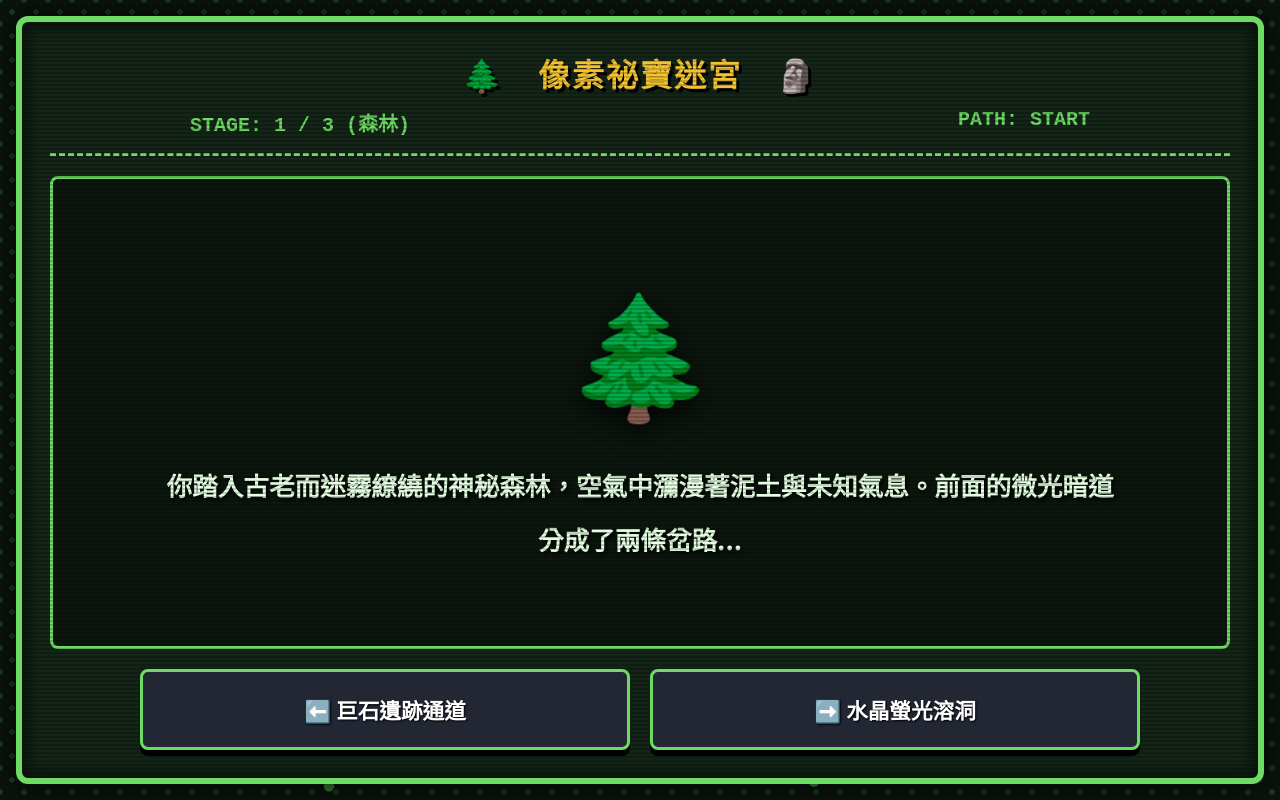
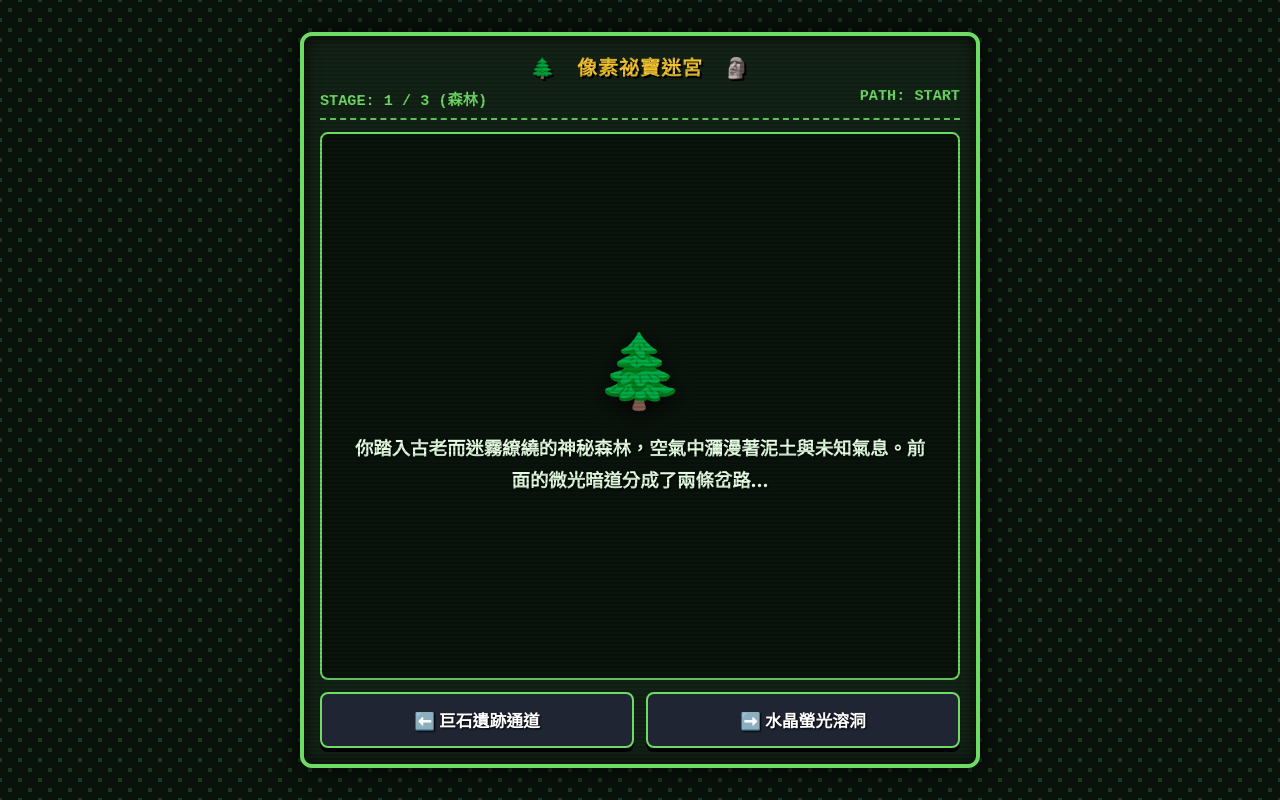
Before and after one commit to sasa0905/fail, a plain HTML site: page index.html in a window 1280 px wide. Drawn offline with Linux system fonts and the light colour scheme.

Commit message:
Update index.html

```diff
--- a/index.html
+++ b/index.html
@@ -2,7 +2,7 @@
 <html lang="zh-TW">
 <head>
   <meta charset="UTF-8">
-  <meta name="viewport" content="width=device-width, initial-scale=1.0">
+  <meta name="viewport" content="width=device-width, initial-scale=1.0, maximum-scale=1.0, user-scalable=no">
   <title>像素祕寶迷宮 - Pixel Treasure Hunt</title>
   <!-- Google Pixel Fonts -->
   <link rel="preconnect" href="https://fonts.googleapis.com">
@@ -16,46 +16,46 @@
     :root {
       --bg-color: #0d130e;
       --card-bg: #152217;
-      --border-color: #72db6c;
-      --text-color: #e2fce0;
+      --border-color: #6edb65;
+      --text-color: #e5ffe3;
       --accent-color: #ff4757;
       --success-color: #2ed573;
       --highlight-color: #f4c430;
-      --particle-color: #588e53;
+      --particle-color: #73e86b;
     }
 
     /* Dynamic Stage Themes */
     body.theme-forest {
-      --bg-color: #0b140d;
-      --card-bg: #142417;
+      --bg-color: #0a120c;
+      --card-bg: #132216;
       --border-color: #6edb65;
       --text-color: #e5ffe3;
       --particle-color: #73e86b;
       background-image:
-        radial-gradient(#1e3b22 15%, transparent 16%),
-        radial-gradient(#1e3b22 15%, transparent 16%);
+        radial-gradient(#1c3820 15%, transparent 16%),
+        radial-gradient(#1c3820 15%, transparent 16%);
     }
 
     body.theme-ruins {
-      --bg-color: #171410;
-      --card-bg: #29221a;
+      --bg-color: #16120e;
+      --card-bg: #261f18;
       --border-color: #f4c430;
       --text-color: #fff4d1;
       --particle-color: #cbb27a;
       background-image:
-        radial-gradient(#3d3223 15%, transparent 16%),
-        radial-gradient(#3d3223 15%, transparent 16%);
+        radial-gradient(#3a2e20 15%, transparent 16%),
+        radial-gradient(#3a2e20 15%, transparent 16%);
     }
 
     body.theme-cave {
-      --bg-color: #0b0c16;
-      --card-bg: #14172b;
+      --bg-color: #0a0b14;
+      --card-bg: #121526;
       --border-color: #00d2d3;
       --text-color: #e0f8ff;
       --particle-color: #64a6bd;
       background-image:
-        radial-gradient(#202545 15%, transparent 16%),
-        radial-gradient(#202545 15%, transparent 16%);
+        radial-gradient(#1e2340 15%, transparent 16%),
+        radial-gradient(#1e2340 15%, transparent 16%);
     }
 
     * {
@@ -63,65 +63,72 @@
       margin: 0;
       padding: 0;
       user-select: none;
+      -webkit-tap-highlight-color: transparent;
+    }
+
+    html, body {
+      width: 100%;
+      height: 100%;
+      height: 100dvh;
+      overflow: hidden;
     }
 
     body {
       background-color: var(--bg-color);
       color: var(--text-color);
       font-family: 'Noto Sans TC', sans-serif;
-      width: 100vw;
-      height: 100vh;
-      margin: 0;
-      padding: 16px;
       display: flex;
       justify-content: center;
       align-items: center;
-      background-size: 24px 24px;
-      background-position: 0 0, 12px 12px;
-      transition: background-color 0.8s ease, color 0.8s ease;
-      overflow: hidden;
+      padding: 12px;
+      background-size: 20px 20px;
+      background-position: 0 0, 10px 10px;
+      transition: background-color 0.6s ease, color 0.6s ease;
       position: relative;
     }
 
-    /* Canvas for Particles & Falling Gravel */
-    #particle-canvas {
-      position: absolute;
+    /* Topmost Overlay Canvas for Gravel/Debris Effects */
+    #top-debris-canvas {
+      position: fixed;
       top: 0;
       left: 0;
-      width: 100%;
-      height: 100%;
+      width: 100vw;
+      height: 100vh;
+      height: 100dvh;
       pointer-events: none;
-      z-index: 1;
+      z-index: 9999; /* Highest overlay layer */
     }
 
-    /* Fullscreen Arcade Frame */
+    /* Compact & Fully Responsive Arcade Frame */
     .game-container {
       width: 100%;
+      max-width: 680px;
       height: 100%;
+      max-height: 92dvh;
       background-color: var(--card-bg);
-      border: 6px solid var(--border-color);
-      box-shadow: 0 0 30px rgba(0, 0, 0, 0.9), inset 0 0 20px rgba(0,0,0,0.8);
+      border: 4px solid var(--border-color);
+      box-shadow: 0 0 25px rgba(0, 0, 0, 0.85), inset 0 0 15px rgba(0,0,0,0.8);
       border-radius: 12px;
-      padding: 28px;
+      padding: 16px;
       display: flex;
       flex-direction: column;
-      gap: 20px;
+      gap: 12px;
       position: relative;
       z-index: 5;
       overflow: hidden;
-      transition: border-color 0.8s ease, background-color 0.8s ease;
+      transition: border-color 0.6s ease, background-color 0.6s ease;
     }
 
     /* Screen Shake Animation */
     .shake {
-      animation: shake-anim 0.45s cubic-bezier(.36,.07,.19,.97) both;
+      animation: shake-anim 0.4s cubic-bezier(.36,.07,.19,.97) both;
     }
 
     @keyframes shake-anim {
       10%, 90% { transform: translate3d(-3px, 1px, 0); }
-      20%, 80% { transform: translate3d(5px, -3px, 0); }
-      30%, 50%, 70% { transform: translate3d(-7px, 5px, 0); }
-      40%, 60% { transform: translate3d(7px, -4px, 0); }
+      20%, 80% { transform: translate3d(4px, -2px, 0); }
+      30%, 50%, 70% { transform: translate3d(-5px, 3px, 0); }
+      40%, 60% { transform: translate3d(5px, -3px, 0); }
     }
 
     /* CRT Scanlines Effect */
@@ -130,48 +137,49 @@
       display: block;
       position: absolute;
       top: 0; left: 0; bottom: 0; right: 0;
-      background: linear-gradient(rgba(18, 16, 16, 0) 50%, rgba(0, 0, 0, 0.3) 50%);
+      background: linear-gradient(rgba(18, 16, 16, 0) 50%, rgba(0, 0, 0, 0.25) 50%);
       background-size: 100% 4px;
       z-index: 10;
       pointer-events: none;
-      opacity: 0.6;
+      opacity: 0.5;
     }
 
-    /* Header & Progress Bar */
+    /* Compact Header & Progress Bar */
     .header {
       text-align: center;
-      border-bottom: 3px dashed var(--border-color);
-      padding-bottom: 16px;
-      transition: border-color 0.8s ease;
+      border-bottom: 2px dashed var(--border-color);
+      padding-bottom: 8px;
+      flex-shrink: 0;
+      transition: border-color 0.6s ease;
     }
 
     .game-title {
       font-family: 'Press Start 2P', 'Noto Sans TC', cursive;
-      font-size: 2rem;
+      font-size: 1.25rem;
       color: var(--highlight-color);
-      text-shadow: 3px 3px #000;
-      margin-bottom: 12px;
-      letter-spacing: 2px;
+      text-shadow: 2px 2px #000;
+      margin-bottom: 6px;
+      letter-spacing: 1px;
     }
 
     .status-bar {
       display: flex;
       justify-content: space-between;
-      font-size: 1.25rem;
+      font-size: 0.95rem;
       font-weight: 900;
       color: var(--border-color);
       font-family: monospace;
-      max-width: 900px;
+      max-width: 100%;
       margin: 0 auto;
-      transition: color 0.8s ease;
+      transition: color 0.6s ease;
     }
 
-    /* Center Stage Area */
+    /* Center Stage Area - Adaptive Flexibility */
     .stage-card {
-      background: rgba(0, 0, 0, 0.4);
-      border: 3px solid var(--border-color);
+      background: rgba(0, 0, 0, 0.45);
+      border: 2px solid var(--border-color);
       border-radius: 8px;
-      padding: 36px 28px;
+      padding: 16px 14px;
       text-align: center;
       flex: 1;
       display: flex;
@@ -180,51 +188,53 @@
       align-items: center;
       cursor: pointer;
       position: relative;
-      transition: border-color 0.8s ease;
+      overflow: hidden;
+      transition: border-color 0.6s ease;
     }
 
-    /* Extra-Large Pixel Icon */
+    /* Floating Animated Pixel Emoji Icon */
     .stage-icon {
-      font-size: 7.5rem;
-      margin-bottom: 24px;
-      filter: drop-shadow(0 8px 12px rgba(0,0,0,0.8));
-      animation: float-bounce 2.5s infinite ease-in-out;
+      font-size: 4.5rem;
+      margin-bottom: 10px;
+      filter: drop-shadow(0 6px 10px rgba(0,0,0,0.8));
+      animation: float-bounce 2.2s infinite ease-in-out;
+      flex-shrink: 0;
     }
 
     @keyframes float-bounce {
       0%, 100% { transform: translateY(0); }
-      50% { transform: translateY(-14px); }
+      50% { transform: translateY(-8px); }
     }
 
-    /* Extra-Large Typography */
+    /* Typewriter Story Container */
     .story-text-container {
-      max-width: 950px;
-      min-height: 4.5em;
+      width: 100%;
+      max-width: 580px;
       display: flex;
       justify-content: center;
       align-items: center;
     }
 
     .story-text {
-      font-size: 1.6rem;
-      line-height: 2.1;
+      font-size: 1.15rem;
+      line-height: 1.7;
       font-weight: 700;
       color: var(--text-color);
       text-align: center;
       white-space: pre-wrap;
-      text-shadow: 2px 2px 4px #000;
+      text-shadow: 1px 1px 3px #000;
     }
 
     /* Golden Flashing Cursor */
     .typing-cursor {
       display: inline-block;
-      width: 12px;
-      height: 1.3em;
+      width: 10px;
+      height: 1.1em;
       background-color: var(--highlight-color);
       vertical-align: middle;
-      margin-left: 6px;
+      margin-left: 4px;
       animation: blink 0.7s infinite;
-      box-shadow: 0 0 8px var(--highlight-color);
+      box-shadow: 0 0 6px var(--highlight-color);
     }
 
     @keyframes blink {
@@ -236,51 +246,51 @@
     .grade-badge {
       display: inline-block;
       font-family: 'Press Start 2P', cursive;
-      font-size: 1.8rem;
-      padding: 10px 20px;
+      font-size: 1.25rem;
+      padding: 6px 14px;
       border-radius: 6px;
-      margin-bottom: 20px;
+      margin-bottom: 12px;
       text-shadow: 2px 2px #000;
+      flex-shrink: 0;
     }
 
-    .grade-SSR { background-color: #ff4757; color: #fff; border: 3px solid #ffa502; box-shadow: 0 0 15px #ff4757; }
+    .grade-SSR { background-color: #ff4757; color: #fff; border: 2px solid #ffa502; box-shadow: 0 0 12px #ff4757; }
     .grade-SR { background-color: #1e90ff; color: #fff; border: 2px solid #70a1ff; }
     .grade-NORMAL { background-color: #747d8c; color: #fff; }
     .grade-BAD { background-color: #2f3542; color: #ff6b81; border: 2px solid #ff4757; }
 
-    /* Control Panel & Arcade Buttons */
+    /* Control Panel & Responsive Touch Buttons */
     .controls {
       display: flex;
       flex-direction: column;
-      gap: 16px;
+      gap: 10px;
       z-index: 20;
-      max-width: 1000px;
       width: 100%;
-      margin: 0 auto;
+      flex-shrink: 0;
     }
 
     .btn-group {
       display: grid;
       grid-template-columns: 1fr 1fr;
-      gap: 20px;
+      gap: 12px;
     }
 
     .btn {
-      background-color: #222733;
+      background-color: #1f2533;
       color: #fff;
-      border: 3px solid var(--border-color);
-      padding: 22px 16px;
-      font-size: 1.35rem;
+      border: 2px solid var(--border-color);
+      padding: 14px 10px;
+      font-size: 1.05rem;
       font-weight: 900;
       font-family: inherit;
       cursor: pointer;
       border-radius: 8px;
-      box-shadow: 0 6px 0 #000;
+      box-shadow: 0 4px 0 #000;
       transition: all 0.1s ease;
       display: flex;
       align-items: center;
       justify-content: center;
-      gap: 12px;
+      gap: 8px;
       text-shadow: 1px 1px 2px #000;
     }
 
@@ -288,20 +298,20 @@
       background-color: var(--border-color);
       color: #000;
       text-shadow: none;
-      transform: translateY(-3px);
-      box-shadow: 0 9px 0 #000;
+      transform: translateY(-2px);
+      box-shadow: 0 6px 0 #000;
     }
 
     .btn:active {
-      transform: translateY(3px);
-      box-shadow: 0 3px 0 #000;
+      transform: translateY(2px);
+      box-shadow: 0 2px 0 #000;
     }
 
     .btn:disabled {
-      opacity: 0.4;
+      opacity: 0.45;
       cursor: not-allowed;
       transform: none !important;
-      box-shadow: 0 6px 0 #000 !important;
+      box-shadow: 0 4px 0 #000 !important;
     }
 
     .btn-restart {
@@ -309,7 +319,7 @@
       background-color: var(--success-color);
       border-color: #2ed573;
       color: #000;
-      font-size: 1.5rem;
+      font-size: 1.2rem;
     }
 
     .btn-restart:hover {
@@ -317,26 +327,28 @@
       color: #fff;
     }
 
-    /* Responsive Adjustments */
-    @media (max-width: 768px) {
-      .game-title { font-size: 1.4rem; }
-      .status-bar { font-size: 1rem; }
-      .btn-group { grid-template-columns: 1fr; gap: 12px; }
+    /* Optimized Screen Adaptation for Mobile Viewports */
+    @media (max-width: 600px) {
+      .game-container { padding: 12px; max-height: 96dvh; }
+      .game-title { font-size: 1rem; }
+      .status-bar { font-size: 0.82rem; }
+      .stage-card { padding: 12px 10px; }
+      .stage-icon { font-size: 3.8rem; margin-bottom: 8px; }
+      .story-text { font-size: 0.98rem; line-height: 1.6; }
+      .btn-group { grid-template-columns: 1fr; gap: 8px; }
       .btn-restart { grid-column: span 1; }
-      .stage-icon { font-size: 5rem; margin-bottom: 12px; }
-      .story-text { font-size: 1.25rem; line-height: 1.8; }
-      .btn { font-size: 1.15rem; padding: 16px 12px; }
-      .grade-badge { font-size: 1.3rem; }
+      .btn { font-size: 0.95rem; padding: 12px 8px; }
+      .grade-badge { font-size: 1rem; padding: 4px 10px; }
     }
   </style>
 </head>
 <body class="theme-forest">
 
-  <!-- Particle Background Canvas -->
-  <canvas id="particle-canvas"></canvas>
+  <!-- Topmost Canvas for Falling Pixel Gravel/Debris -->
+  <canvas id="top-debris-canvas"></canvas>
 
   <div class="game-container" id="game-container">
-    <!-- Header Area -->
+    <!-- Header Information Area -->
     <div class="header">
       <h1 class="game-title">🌲 像素祕寶迷宮 🗿</h1>
       <div class="status-bar">
@@ -345,7 +357,7 @@
       </div>
     </div>
 
-    <!-- Center Interactive Card -->
+    <!-- Central Interactive Area -->
     <div class="stage-card" onclick="skipTypewriter()">
       <div id="grade-container"></div>
       <div class="stage-icon" id="stage-icon">🌲</div>
@@ -354,7 +366,7 @@
       </div>
     </div>
 
-    <!-- Controls Area -->
+    <!-- Control Buttons Area -->
     <div class="controls">
       <div class="btn-group" id="action-buttons">
         <button class="btn" onclick="makeChoice('L')">⬅️ 向左走 [A]</button>
@@ -365,7 +377,7 @@
 
   <script>
     /* ==========================================
-       2. Game Data & Decision Tree
+       2. Game Story Data Structure
        ========================================== */
     const storyTree = {
       "START": {
@@ -495,9 +507,9 @@
     };
 
     /* ==========================================
-       3. Particle System & Falling Debris
+       3. Topmost Pixel Gravel Particles Engine
        ========================================== */
-    const canvas = document.getElementById('particle-canvas');
+    const canvas = document.getElementById('top-debris-canvas');
     const ctx = canvas.getContext('2d');
     let particles = [];
 
@@ -508,84 +520,68 @@
     window.addEventListener('resize', resizeCanvas);
     resizeCanvas();
 
-    class Particle {
-      constructor(type = 'ambient') {
-        this.type = type;
+    class DebrisParticle {
+      constructor() {
         this.reset();
       }
 
       reset() {
+        // Spawn from top overlay region
         this.x = Math.random() * canvas.width;
-        if (this.type === 'debris') {
-          // Gravel / Rock Debris dropping from top
-          this.y = -20 - Math.random() * 50;
-          this.size = Math.random() * 7 + 3;
-          this.speedY = Math.random() * 8 + 4;
-          this.speedX = (Math.random() - 0.5) * 4;
-          this.color = ['#888888', '#aaaaaa', '#555555', '#cbb27a'][Math.floor(Math.random() * 4)];
-          this.opacity = 1;
-        } else {
-          // Ambient particles (fireflies, leaves, dust)
-          this.y = Math.random() * canvas.height;
-          this.size = Math.random() * 4 + 1.5;
-          this.speedY = (Math.random() - 0.5) * 0.8;
-          this.speedX = (Math.random() - 0.5) * 0.8;
-          this.color = getComputedStyle(document.body).getPropertyValue('--particle-color').trim() || '#73e86b';
-          this.opacity = Math.random() * 0.7 + 0.3;
+        this.y = -10 - Math.random() * 40;
+        this.size = Math.floor(Math.random() * 7) + 4; // Pixelated blocky shapes
+        this.speedY = Math.random() * 9 + 5;           // High speed drop
+        this.speedX = (Math.random() - 0.5) * 5;
+        this.gravity = 0.35;
+
+        // Theme aware debris colors
+        const currentTheme = document.body.className;
+        let palette = ['#73e86b', '#3d8238', '#99f291', '#ffffff'];
+        if (currentTheme.includes('ruins')) {
+          palette = ['#f4c430', '#cbb27a', '#8a7243', '#ffffff'];
+        } else if (currentTheme.includes('cave')) {
+          palette = ['#00d2d3', '#64a6bd', '#385375', '#e0f8ff'];
         }
+
+        this.color = palette[Math.floor(Math.random() * palette.length)];
+        this.opacity = 1;
       }
 
       update() {
+        this.speedY += this.gravity;
         this.x += this.speedX;
         this.y += this.speedY;
 
-        if (this.type === 'debris') {
-          this.speedY += 0.2; // Gravity
-          if (this.y > canvas.height) {
-            this.opacity = 0;
-          }
-        } else {
-          if (this.x < 0 || this.x > canvas.width || this.y < 0 || this.y > canvas.height) {
-            this.reset();
-          }
+        if (this.y > canvas.height) {
+          this.opacity = 0;
         }
       }
 
       draw() {
+        if (this.opacity <= 0) return;
         ctx.save();
         ctx.globalAlpha = this.opacity;
         ctx.fillStyle = this.color;
-        if (this.type === 'debris') {
-          // Square pixel debris
-          ctx.fillRect(this.x, this.y, this.size, this.size);
-        } else {
-          ctx.beginPath();
-          ctx.arc(this.x, this.y, this.size, 0, Math.PI * 2);
-          ctx.fill();
-        }
+        // Crisp pixel block rendering
+        ctx.fillRect(Math.floor(this.x), Math.floor(this.y), this.size, this.size);
         ctx.restore();
       }
     }
 
-    // Initialize ambient particles
-    for (let i = 0; i < 45; i++) {
-      particles.push(new Particle('ambient'));
-    }
-
-    // Trigger Screen Shake and Falling Gravel Effect
-    function triggerGravelFall() {
+    // Trigger Screen Shake & Explosive Pixel Debris Transition
+    function triggerPixelDebrisTransition() {
       const gameContainer = document.getElementById('game-container');
       gameContainer.classList.remove('shake');
-      void gameContainer.offsetWidth; // Trigger reflow
+      void gameContainer.offsetWidth; // Trigger DOM reflow
       gameContainer.classList.add('shake');
 
-      // Spawn falling rock debris
-      for (let i = 0; i < 35; i++) {
-        particles.push(new Particle('debris'));
+      // Generate burst of pixel debris on top layer
+      for (let i = 0; i < 50; i++) {
+        particles.push(new DebrisParticle());
       }
     }
 
-    function animateParticles() {
+    function animateDebris() {
       ctx.clearRect(0, 0, canvas.width, canvas.height);
       for (let i = particles.length - 1; i >= 0; i--) {
         particles[i].update();
@@ -594,18 +590,18 @@
           particles.splice(i, 1);
         }
       }
-      requestAnimationFrame(animateParticles);
+      requestAnimationFrame(animateDebris);
     }
-    animateParticles();
+    animateDebris();
 
     /* ==========================================
-       4. Main Game Logic & Typewriter Animation
+       4. Game Core Logic & Typewriter Engine
        ========================================== */
     let currentPath = "START";
     let typewriterTimer = null;
     let fullText = "";
     let isTyping = false;
-    const typingSpeed = 35;
+    const typingSpeed = 30;
 
     function typeWriter(text, index = 0) {
       const textElement = document.getElementById('story-text');
@@ -651,11 +647,11 @@
       const node = storyTree[currentPath];
       fullText = node.text;
 
-      // Update background theme
+      // Update background theme class
       document.body.className = node.theme;
 
-      // Trigger Gravel Fall and Screen Shake
-      triggerGravelFall();
+      // Execute top-layer pixel debris animation
+      triggerPixelDebrisTransition();
 
       document.getElementById('stage-icon').textContent = node.icon;
 
@@ -702,8 +698,10 @@
       return path.split('').map(char => char === 'L' ? '⬅️' : '➡️').join(' ');
     }
 
-    // Initialize game
-    renderNode();
+    // Initialize game state on page load
+    window.onload = function() {
+      renderNode();
+    };
   </script>
 </body>
 </html>
```
